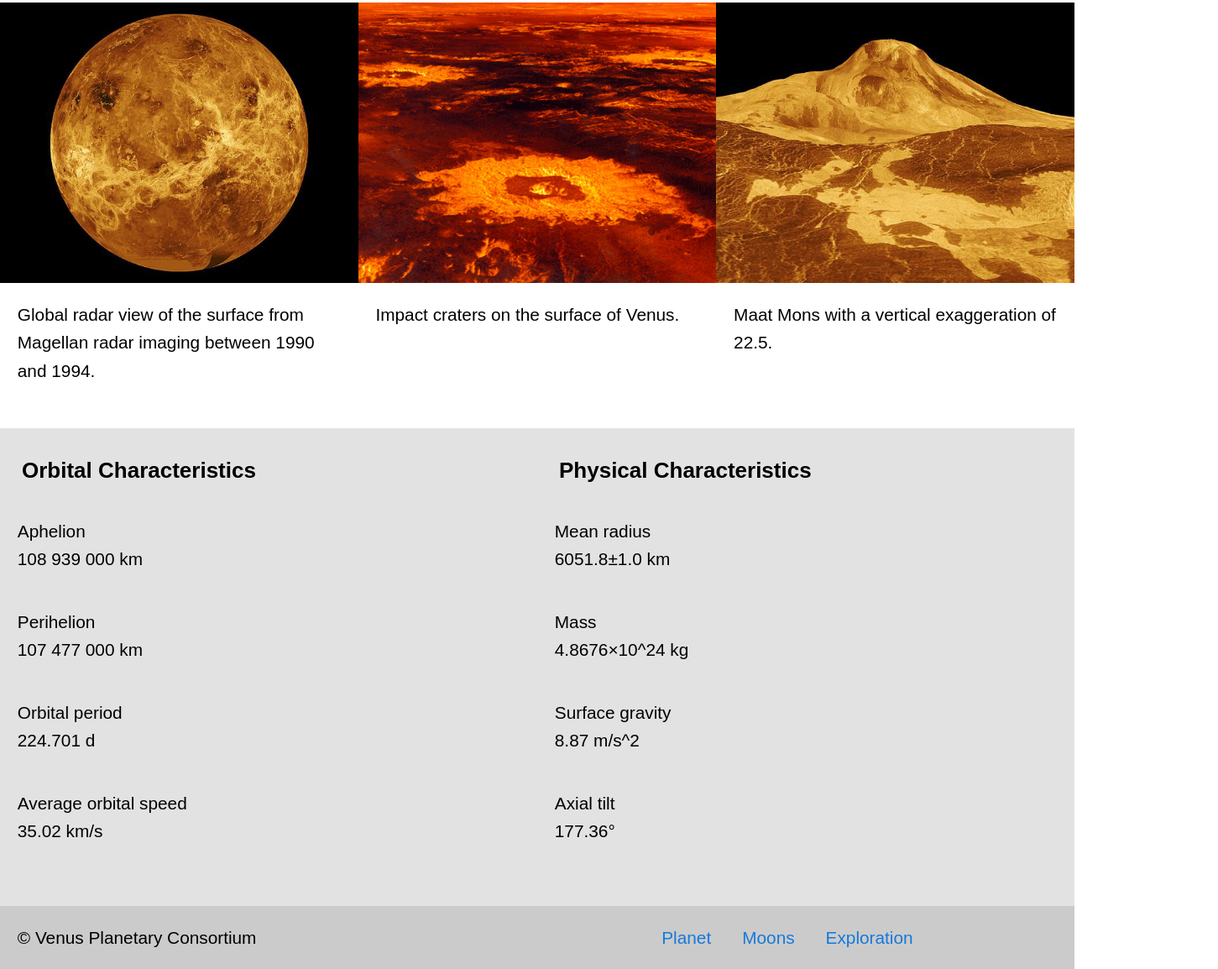
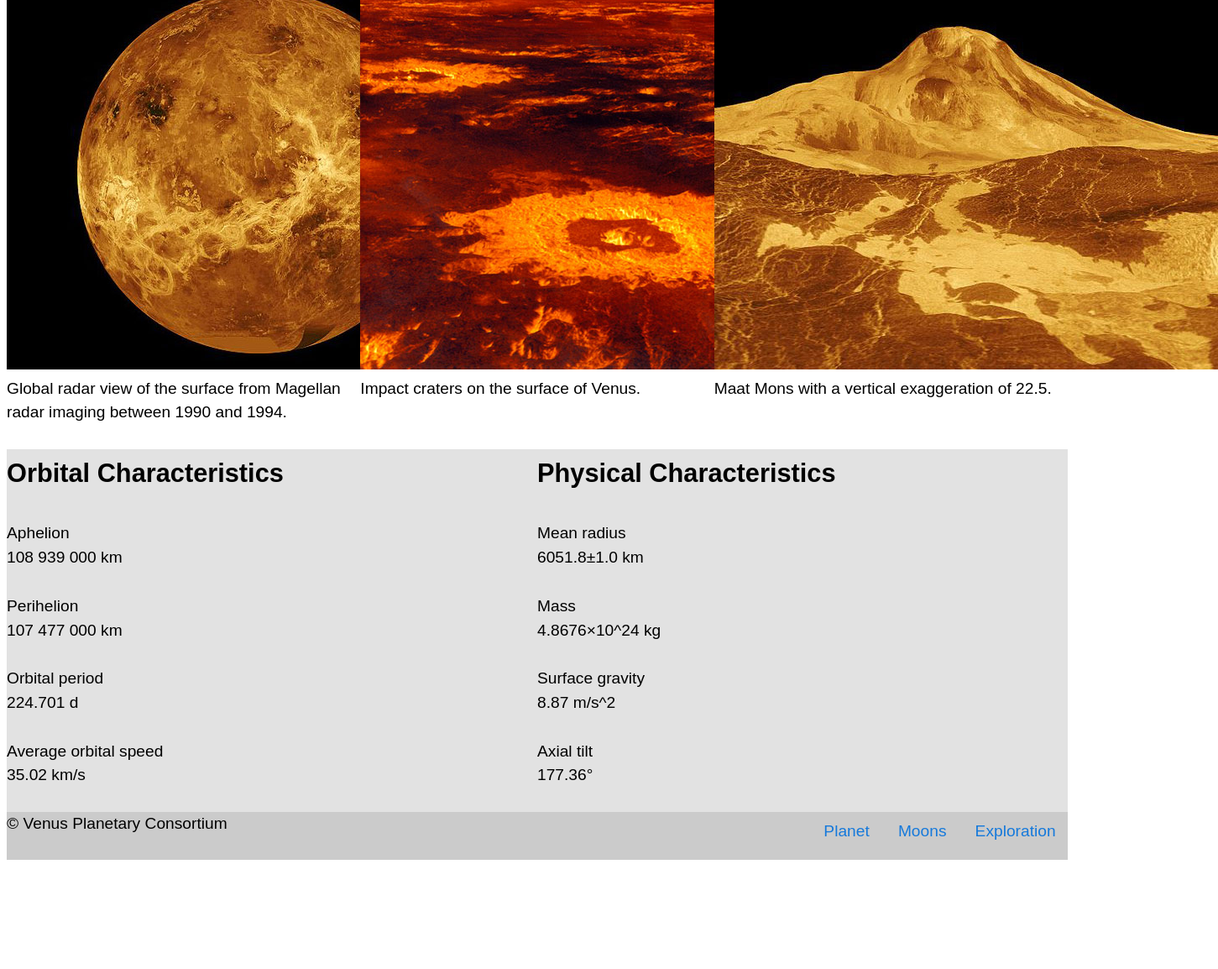
Before and after one commit to taylorsargent/assignment-four, a plain HTML site: page index.html in a window 1280 px wide. Shown: the part 671-1825 px from the top of the page at 84% size, 1451 px wide, since content can reach past the window. After the commit the page ends 1703 px from the top, so only its background shows below. Drawn offline with Linux system fonts and the light colour scheme.

Commit message:
deleted unproper css

```diff
--- a/css/main.css
+++ b/css/main.css
@@ -1,36 +1,5 @@
-@-moz-viewport {width: device-width; scale: 1; }
-@-ms-viewport {width: device-width; scale: 1; }
-@-o-viewport {width: device-width; scale: 1; }
-@-webkit-viewport {width: device-width; scale: 1; }
-@viewport {width: device-width; scale: 1; }
-
 html {
-  box-sizing: border-box;
-  -moz-text-size-adjust: 100%;
-  -ms-text-size-adjust: 100%;
-  -webkit-text-size-adjust: 100%;
-  text-size-adjust: 100%;
-
   font-family: sans-serif;
-}
-
-*, *::before, *::after {
-  box-sizing: inherit;
-}
-
-body {
-  margin: 0;
-  padding: 0;
-}
-
-.img-flex {
-  width: 100%;
-  display: block;
-}
-
-.gutter {
-  padding-left: 1.5em;
-  padding-right: 1.5em;
 }
 
 .header {
@@ -39,10 +8,6 @@ body {
 
 h1 {
   text-align: center;
-}
-
-nav {
-  padding-bottom: 1em;
 }
 
 nav ul {
@@ -70,77 +35,23 @@ nav a:hover {
 
 .top-text {
   background-color: #e2e2e2;
-  text-align: center;
-  font-size: 1.5em;
-  padding: .5em;
-  margin-top: 0;
-  margin-left: 0;
-  margin:-right: 0;
-  margin-bottom: 1em;
-}
-
-p {
-  padding: 1em;
-}
-
-h2 {
-  padding-left: 1em;
-  padding-top: 1em;
-}
-
-.h2-moon {
-  font-size: 1.25em;
 }
 
 .end-text {
   background-color: #e2e2e2;
-  padding-bottom: 0;
-  margin-bottom: 0;
   width: 100%;
-}
-
-.end-text h2 {
-  font-size: 1.25em;
 }
 
 .grey {
   background-color: #e2e2e2;
 }
 
-dl {
-  padding-left: 1em;
+footer {
+  background-color: #cbcbcb;
 }
 
-dt {
-  text-align: left;
-}
-
-dd {
-  margin: 0;
-  text-align: left;
-  padding-bottom: 1em;
-}
-
-footer {
-  background-color: #cbcbcb;
-  margin: 0;
-}
-
-footer p {
-  padding: .5em;
-  margin: 0;
-}
-
-.img-size {
-  padding: 1em;
-}
 /*small screen*/
 @media only screen and (min-width: 25em) {
-
-  html {
-    font-size: 110%;
-    line-height: 1.4;
-  }
 
 nav {
   text-align: center;
@@ -157,36 +68,17 @@ nav li {
 /*medium screen*/
 @media only screen and (min-width: 40em) {
 
-  html {
-    font-size: 120%;
-    line-height: 1.5;
-  }
-
-
   h1 {
     text-align: left;
     display: inline-block;
-    padding-left: 1em;
   }
 
   nav {
     display: inline-block;
-    padding-left: 5em;
   }
-
-.top-venus {
-  padding-bottom: 2em;
-}
-
-dd {
-  margin: 0;
-  text-align: left;
-  padding-bottom: 2em;
-}
 
 footer {
   overflow: hidden;
-  padding: .5em;
 }
 
 footer p {
@@ -195,24 +87,11 @@ footer p {
 
 footer nav {
   float: right;
-  padding-right: 3em;
-  padding-top: 0;
-  padding-bottom: 0;
-  padding-left: 0;
 }
 
 }
 /*large screen*/
 @media only screen and (min-width: 61em) {
-
-  html {
-    font-size: 130%;
-    line-height: 1.6;
-  }
-
-  nav {
-    padding-left: 20em;
-  }
 
   .box img {
       display: inline-block;
@@ -220,10 +99,6 @@ footer nav {
       width: 50%;
     }
 
-  footer nav {
-      padding-right: 8em;
-    }
-
     dl {
       clear: both;
     }
```
Also changed, not shown: css/type.css (+4 -4 lines), moons.html (+3 -2 lines), css/modules.css (added).
